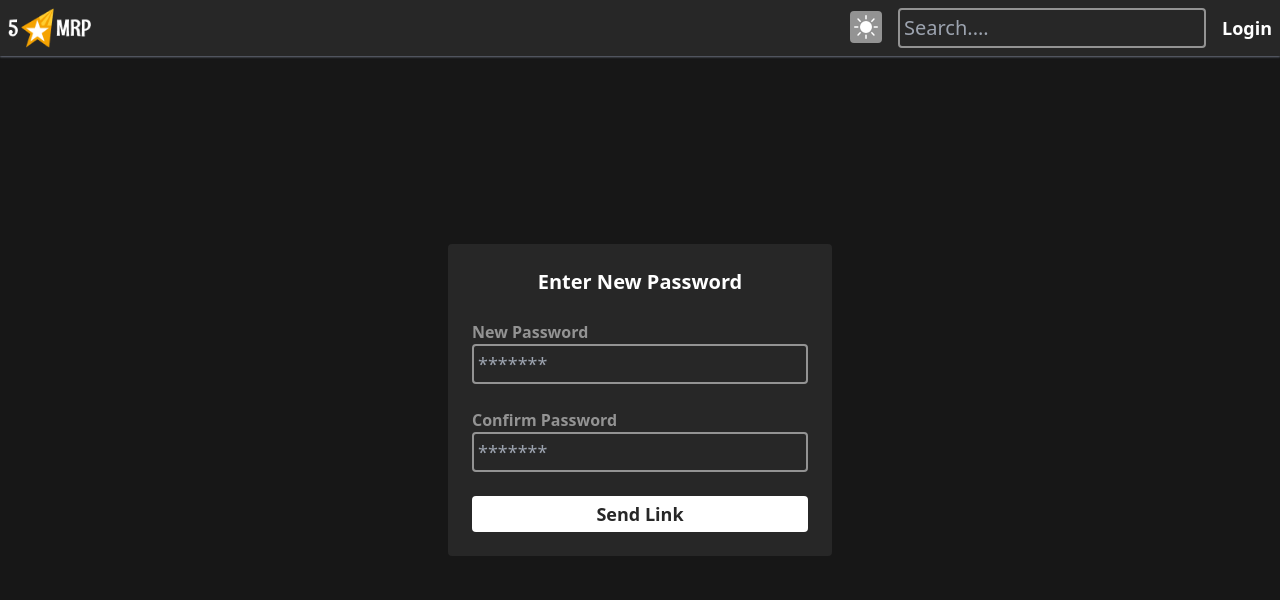
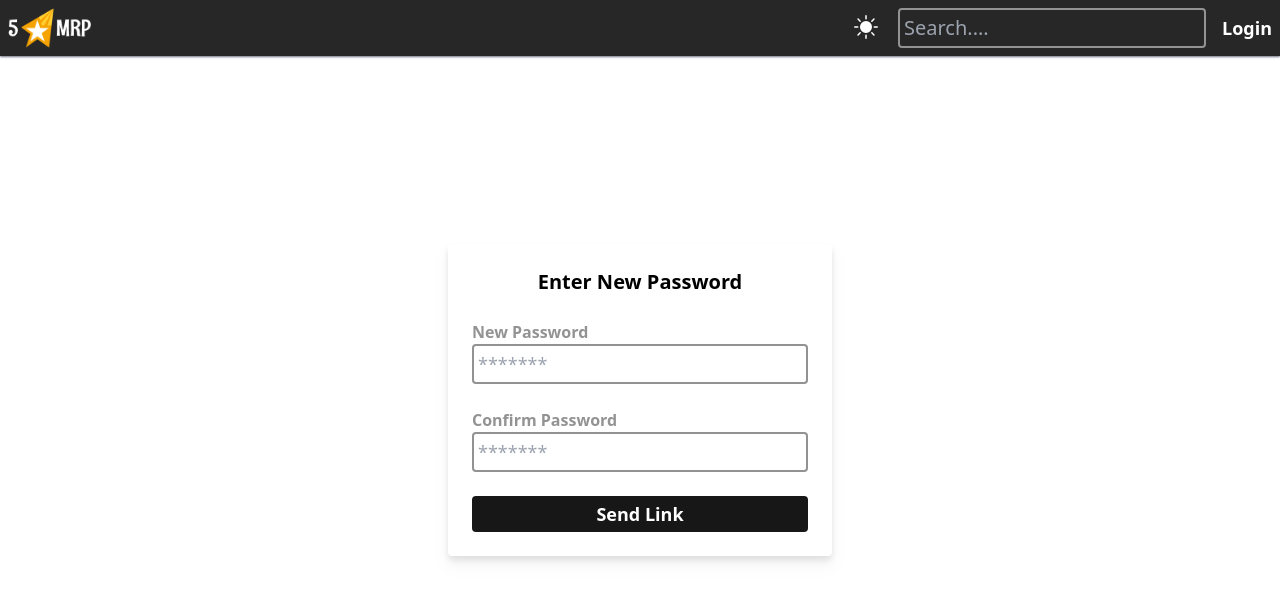
Before and after one commit to kalanaveen/movie_app_mern, a React (Create React App) app in the folder frontend/: page /auth/confirm-password in a window 1280 px wide. Shown: the top 600 px of the page. Built offline with nearby package versions, Linux system fonts and the light colour scheme.

Commit message:
theme refactor

```diff
--- a/frontend/src/components/CustomLink.jsx
+++ b/frontend/src/components/CustomLink.jsx
@@ -3,7 +3,7 @@ import { Link } from 'react-router-dom';
 
 function CustomLink({to,children}) {
   return (
-      <Link to={to} className="text-dark-subtle hover:text-white">
+      <Link to={to} className="dark:text-dark-subtle text-light-subtle dark:hover:text-white hover:text-secondary">
         {children}
       </Link>
   );
--- /dev/null
+++ b/frontend/src/components/FormContainer.jsx
@@ -0,0 +1,11 @@
+import React from 'react'
+
+function FormContainer({children}) {
+  return (
+    <div className="fixed inset-0 dark:bg-primary bg-white -z-10 flex justify-center items-center">
+      {children}
+    </div>
+  )
+}
+
+export default FormContainer;
--- a/frontend/src/components/auth/ConfirmPassword.jsx
+++ b/frontend/src/components/auth/ConfirmPassword.jsx
@@ -3,12 +3,14 @@ import Title from '../form/Title';
 import FormInput from '../form/FormInput';
 import Submit from '../form/Submit';
 import Container from '../Container';
+import FormContainer from '../FormContainer';
+import { commonModalClasses } from '../../utils/theme';
 
 function ForgetPassword() {
   return (
-    <div className="fixed inset-0 bg-primary -z-10 flex justify-center items-center">
+    <FormContainer>
       <Container>
-        <form className="bg-secondary rounded p-6 w-96 space-y-6">
+        <form className={commonModalClasses + " w-96"}>
           <Title>Enter New Password</Title>
           <FormInput
             name="password"
@@ -23,7 +25,7 @@ function ForgetPassword() {
           <Submit value="Send Link" />
         </form>
       </Container>
-    </div>
+    </FormContainer>
   );
 }
 
--- a/frontend/src/components/auth/EmailVerification.jsx
+++ b/frontend/src/components/auth/EmailVerification.jsx
@@ -3,6 +3,8 @@ import Title from '../form/Title';
 import Submit from '../form/Submit';
 import Container from '../Container';
 import { useState , useRef , useEffect } from 'react';
+import FormContainer from '../FormContainer';
+import { commonModalClasses } from '../../utils/theme';
 
 
 let currentOTPIndex;
@@ -49,12 +51,12 @@ function EmailVerification() {
   }, [activeOtpIndex]);
 
   return (
-    <div className="fixed inset-0 bg-primary -z-10 flex justify-center items-center">
+    <FormContainer>
       <Container>
-        <form className="bg-secondary rounded p-6  space-y-6">
+        <form className={commonModalClasses}>
           <div>
             <Title>Please Enter The OTP to verify your account</Title>
-            <p className="text-center text-dark-subtle">
+            <p className="text-center dark:text-dark-subtle text-light-subtle">
               OTP has been sent to your email
             </p>
           </div>
@@ -68,7 +70,7 @@ function EmailVerification() {
                   onChange={handleOtpChange}
                   onKeyDown={(e)=>handleKeyDown(e,index)}
                   type="number"
-                  className="w-12 h-12 border-2 border-dark-subtle focus:border-white rounded bg-transparent outline-none text-center text-white font-semibold text-xl spin-button-none"
+                  className="w-12 h-12 border-2 dark:border-dark-subtle border-light-subtle dark:focus:border-white focus:border-primary rounded bg-transparent outline-none text-center dark:text-white text-primary font-semibold text-xl spin-button-none"
                 />
               );
             })}
@@ -76,7 +78,7 @@ function EmailVerification() {
           <Submit value="Send Link" />
         </form>
       </Container>
-    </div>
+    </FormContainer>
   );
 }
 
--- a/frontend/src/components/auth/ForgetPassword.jsx
+++ b/frontend/src/components/auth/ForgetPassword.jsx
@@ -4,12 +4,14 @@ import FormInput from '../form/FormInput';
 import Submit from '../form/Submit';
 import CustomLink from '../CustomLink';
 import Container from '../Container';
+import FormContainer from '../FormContainer';
+import { commonModalClasses } from '../../utils/theme';
 
 function ForgetPassword() {
   return (
-    <div className="fixed inset-0 bg-primary -z-10 flex justify-center items-center">
+    <FormContainer>
       <Container>
-        <form className="bg-secondary rounded p-6 w-96 space-y-6">
+        <form className={commonModalClasses +" w-96"}>
           <Title>Please Enter Your Email</Title>
           <FormInput
             name="email"
@@ -23,7 +25,7 @@ function ForgetPassword() {
           </div>
         </form>
       </Container>
-    </div>
+    </FormContainer>
   );
 }
 
--- a/frontend/src/components/auth/SignIn.jsx
+++ b/frontend/src/components/auth/SignIn.jsx
@@ -4,13 +4,15 @@ import Submit from '../form/Submit';
 import Title from '../form/Title';
 import CustomLink from '../CustomLink';
 import Container from '../Container';
+import { commonModalClasses } from '../../utils/theme';
+import FormContainer from '../FormContainer';
 
 
 function SignIn() {
   return (
-    <div className="fixed inset-0 dark:bg-primary -z-10 flex justify-center items-center">
+    <FormContainer>
       <Container>
-        <form className="dark:bg-secondary rounded p-6 w-72 space-y-6">
+        <form className={commonModalClasses +" w-72"}>
           <Title>Sign In</Title>
           <FormInput
             name="email"
@@ -25,7 +27,7 @@ function SignIn() {
           </div>
         </form>
       </Container>
-    </div>
+    </FormContainer>
   );
 }
 
--- a/frontend/src/components/auth/SignUp.jsx
+++ b/frontend/src/components/auth/SignUp.jsx
@@ -1,15 +1,17 @@
 import React from 'react';
+import { commonModalClasses } from '../../utils/theme';
 import Container from '../Container';
 import CustomLink from '../CustomLink';
 import FormInput from '../form/FormInput';
 import Submit from '../form/Submit';
 import Title from '../form/Title';
+import FormContainer from '../FormContainer';
 
 function SignUp() {
   return (
-    <div className="fixed inset-0 bg-primary -z-10 flex justify-center items-center">
+    <FormContainer>
       <Container>
-        <form className="bg-secondary rounded p-6 w-72 space-y-6">
+        <form className={commonModalClasses +" w-72"}>
           <Title>Sign Up</Title>
           <FormInput name="name" placeholder="Naveen kala" label="Name" />
           <FormInput
@@ -25,7 +27,7 @@ function SignUp() {
           </div>
         </form>
       </Container>
-    </div>
+    </FormContainer>
   );
 }
 
--- a/frontend/src/components/form/FormInput.jsx
+++ b/frontend/src/components/form/FormInput.jsx
@@ -3,8 +3,8 @@ import React from 'react'
 function FormInput({name,placeholder,label,...rest}) {
   return (
     <div className='flex flex-col-reverse'>
-    <input id={name} name={name} className='bg-transparent border-dark-subtle border-2 rounded focus:border-white text-white p-1 w-full text-lg outline-none peer transition' placeholder={placeholder} {...rest} />
-          <label htmlFor={name} className='font-semibold text-dark-subtle peer-focus:text-white transition self-start'>{label}</label>
+    <input id={name} name={name} className='bg-transparent dark:border-dark-subtle border-light-subtle border-2 rounded dark:focus:border-white focus:border-primary dark:text-white p-1 w-full text-lg outline-none peer transition' placeholder={placeholder} {...rest} />
+          <label htmlFor={name} className='font-semibold dark:text-dark-subtle text-light-subtle dark:peer-focus:text-white peer-focus:text-primary transition self-start'>{label}</label>
   </div>
   )
 }
--- a/frontend/src/components/form/Submit.jsx
+++ b/frontend/src/components/form/Submit.jsx
@@ -4,7 +4,7 @@ function Submit({ value }) {
   return (
     <input
       type="submit"
-      className="w-full rounded bg-white hover:bg-opacity-90 transition font-semibold text-lg text-secondary cursor-pointer p-1"
+      className="w-full rounded dark:bg-white bg-primary hover:bg-opacity-90 transition font-semibold text-lg dark:text-secondary text-white cursor-pointer p-1"
       value={value}
     />
   );
--- a/frontend/src/components/form/Title.jsx
+++ b/frontend/src/components/form/Title.jsx
@@ -2,7 +2,7 @@ import React from 'react'
 
 function Title({children}) {
   return (
-    <h1 className="text-xl text-white font-semibold text-center">
+    <h1 className="text-xl dark:text-white text-seondary font-semibold text-center">
     {children}
   </h1>
   )
--- a/frontend/src/components/user/Navbar.jsx
+++ b/frontend/src/components/user/Navbar.jsx
@@ -15,7 +15,7 @@ function Navbar() {
           </Link>
           <ul className="flex items-center space-x-4">
             <li>
-              <button onClick={toggleTheme}  className="bg-dark-subtle p-1 rounded">
+              <button onClick={toggleTheme}  className="dark:bg-dark-subtle bg-primary-subtle p-1 rounded">
                 <BsFillSunFill className="text-white" size={24} />
               </button>
             </li>
--- /dev/null
+++ b/frontend/src/utils/theme.js
@@ -0,0 +1,2 @@
+export const commonModalClasses =
+  'dark:bg-secondary bg-white drop-shadow-lg rounded p-6  space-y-6';
```
